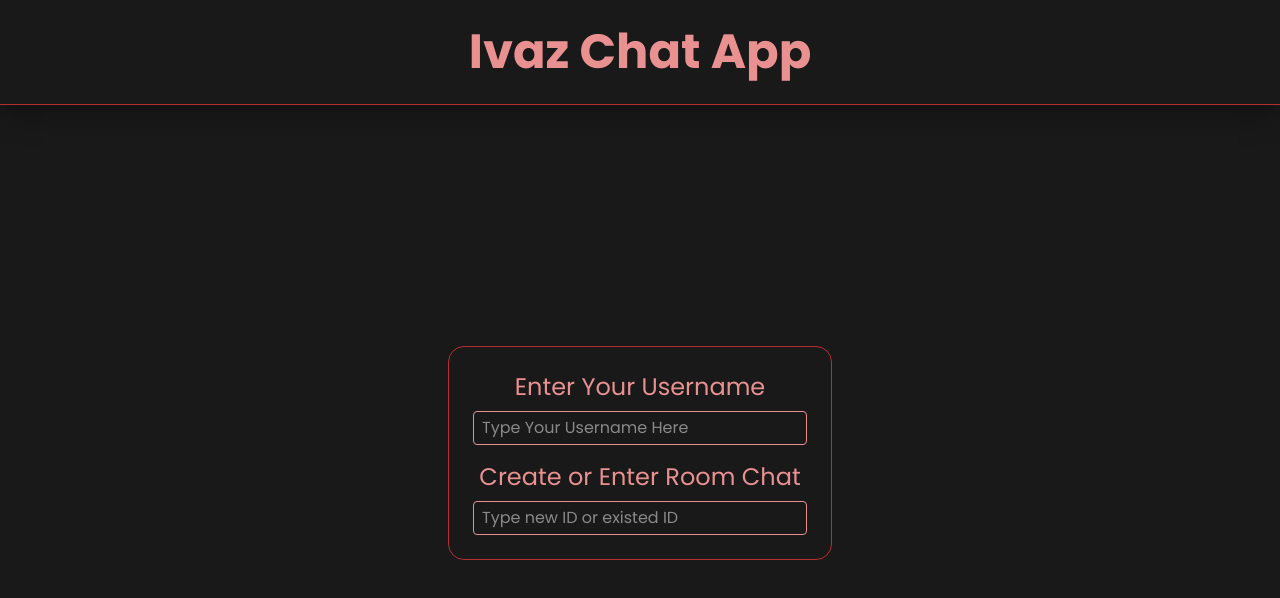
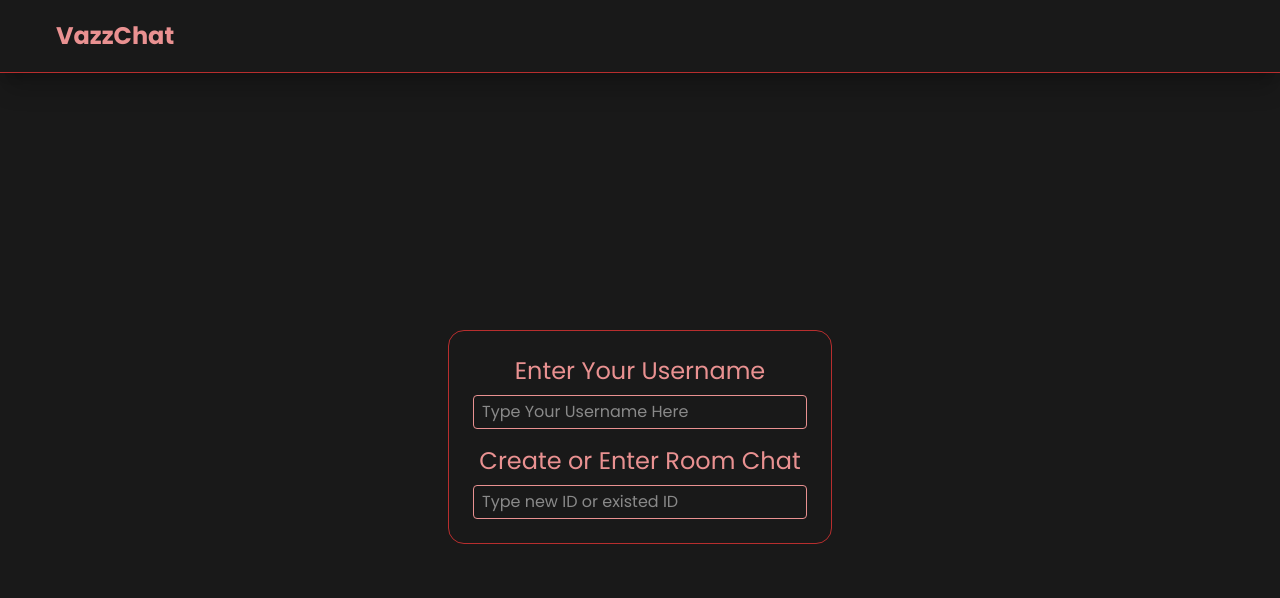
Before and after one commit to Ivaz7/typescript-tailwind-exercise, a React (Vite) app in the folder chat-room/: page / in a window 1280 px wide. Shown: the top 598 px of the page. Built offline with nearby package versions, Linux system fonts and the light colour scheme.

Commit message:
makes header a lot better desgin

```diff
--- a/chat-room/index.html
+++ b/chat-room/index.html
@@ -3,7 +3,7 @@
   <head>
     <meta charset="UTF-8" />
     <meta name="viewport" content="width=device-width, initial-scale=1.0" />
-    <title>Ivaz Chat App</title>
+    <title>VazzChat</title>
 
     <link rel="preconnect" href="https://fonts.googleapis.com">
     <link rel="preconnect" href="https://fonts.gstatic.com" crossorigin>
--- a/chat-room/src/page/homePage/header/header.tsx
+++ b/chat-room/src/page/homePage/header/header.tsx
@@ -2,10 +2,12 @@ import './header.scss';
 
 const Header = () => {
   return (
-    <header className="headerHome w-full flex justify-center items-center border-b shadow-xl/20 border-solid">
-      <h1 className="text-2xl sm:text-3xl md:text-4xl lg:text-5xl font-bold py-7">
-        Ivaz Chat App
-      </h1>
+    <header className="headerHome w-full flex items-center border-b shadow-xl/20 border-solid">
+      <div className='d-flex md:m-4 lg:m-4 justify-betwwen'>
+        <h1 className="text-md sm:text-lg md:text-xl lg:text-2xl font-bold py-1 px-3 md:px-7 lg:px-10">
+          VazzChat
+        </h1>
+      </div>
     </header>
   );
 }
```
Also changed, not shown: chat-room/src/service/firebase/firebaseConfig.js (added), chat-room/src/service/redux/store.js (added), 1 other file (tests, documents, lock files or other folders).
